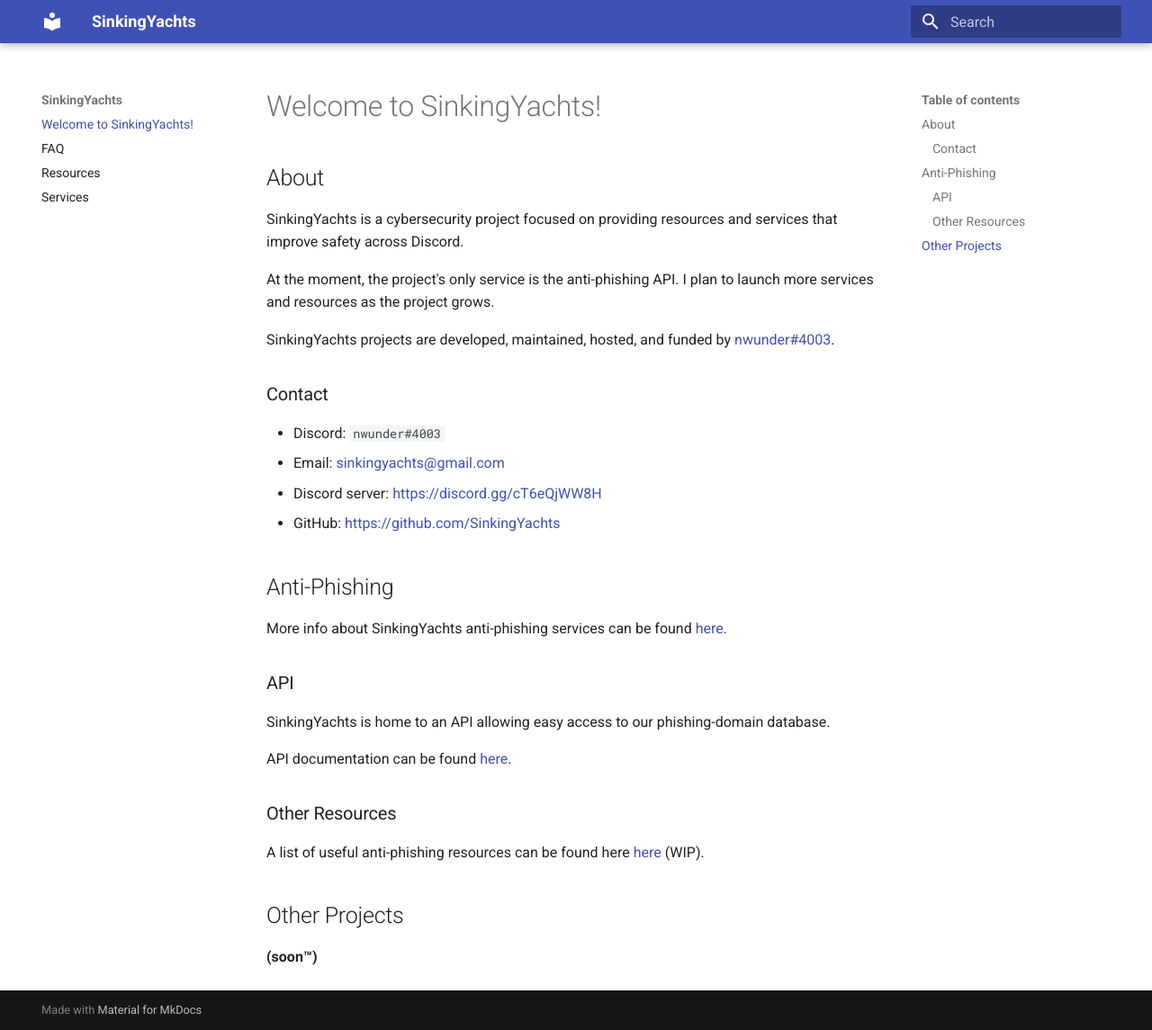
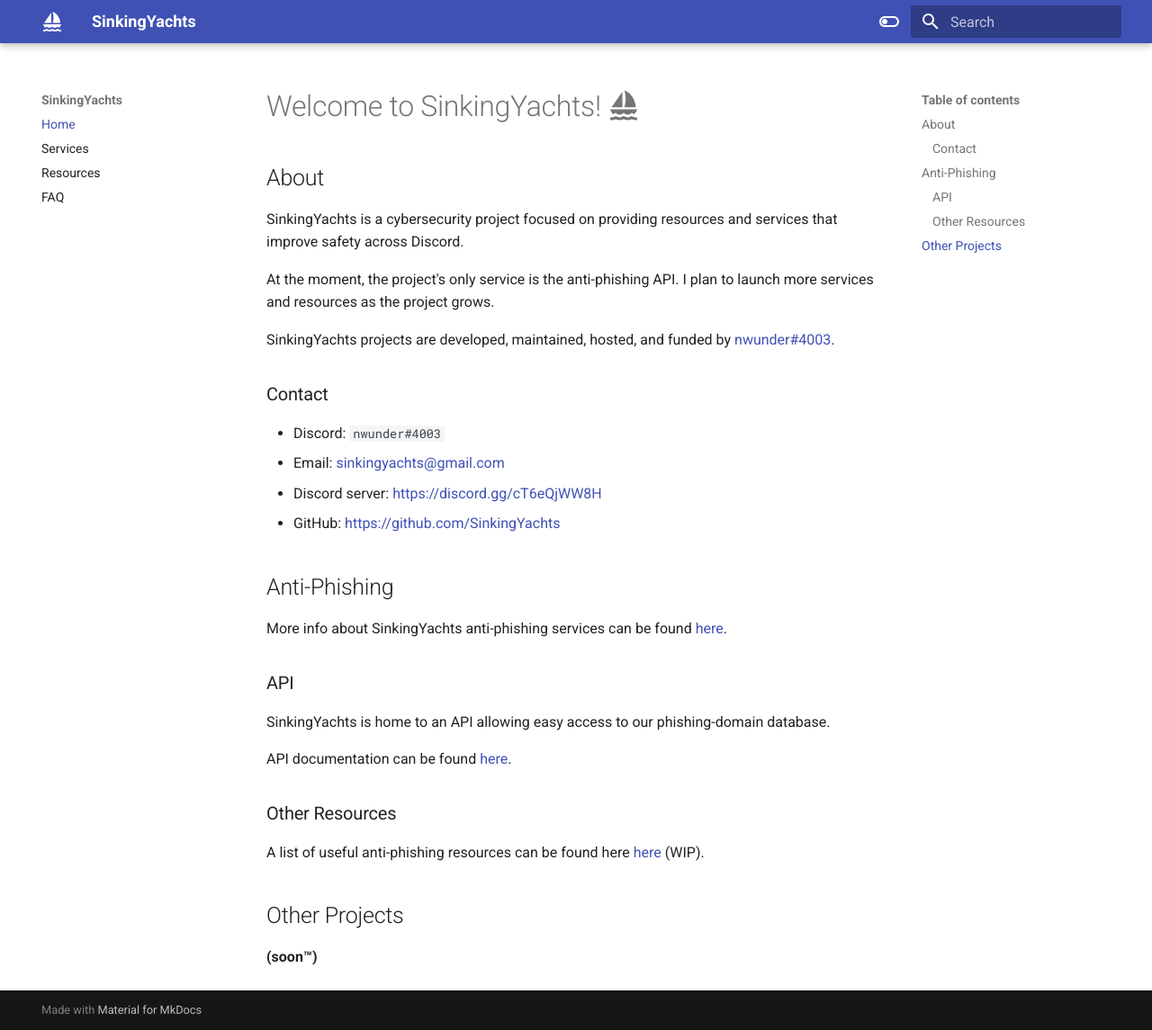
Before and after one commit to SinkingYachts/site, an MkDocs documentation site: the page built from docs/index.md, in a window 1280 px wide and 1145 px high. Shown: the whole window at 90% size. Built offline with MkDocs 1.6.1 and Material for MkDocs 9.7.7, drawn with Linux system fonts in a browser that asks for light colours.

Commit message:
pretty images

```diff
--- a/docs/index.md
+++ b/docs/index.md
@@ -1,4 +1,8 @@
-# Welcome to SinkingYachts!
+---
+title: Home
+---
+
+# Welcome to SinkingYachts! :material-sail-boat:
 
 
 
--- a/mkdocs.yml
+++ b/mkdocs.yml
@@ -1,4 +1,39 @@
 site_name: SinkingYachts
+
+markdown_extensions:
+  - meta
+  - pymdownx.emoji:
+      emoji_index: !!python/name:materialx.emoji.twemoji
+      emoji_generator: !!python/name:materialx.emoji.to_svg
 
 theme:
   name: material
+
+  favicon: assets/yacht.jpg
+  icon:
+    logo: material/sail-boat
+
+  features:
+    - navigation.indexes
+
+    # tabs at top of page - add later?
+    # - navigation.tabs
+    # - navigation.tabs.sticky
+
+  palette:
+    - scheme: default
+      toggle:
+        icon: material/toggle-switch-off-outline
+        name: Switch to dark mode
+
+    - scheme: slate
+      primary: blue
+      toggle:
+        icon: material/toggle-switch
+        name: Switch to light mode
+
+nav:
+  - index.md
+  - services.md
+  - resources.md
+  - faq.md
```
Also changed, not shown: docs/services.md (+1 -0 lines), docs/assets/logo.png (added), docs/assets/yacht.jpg (added).
